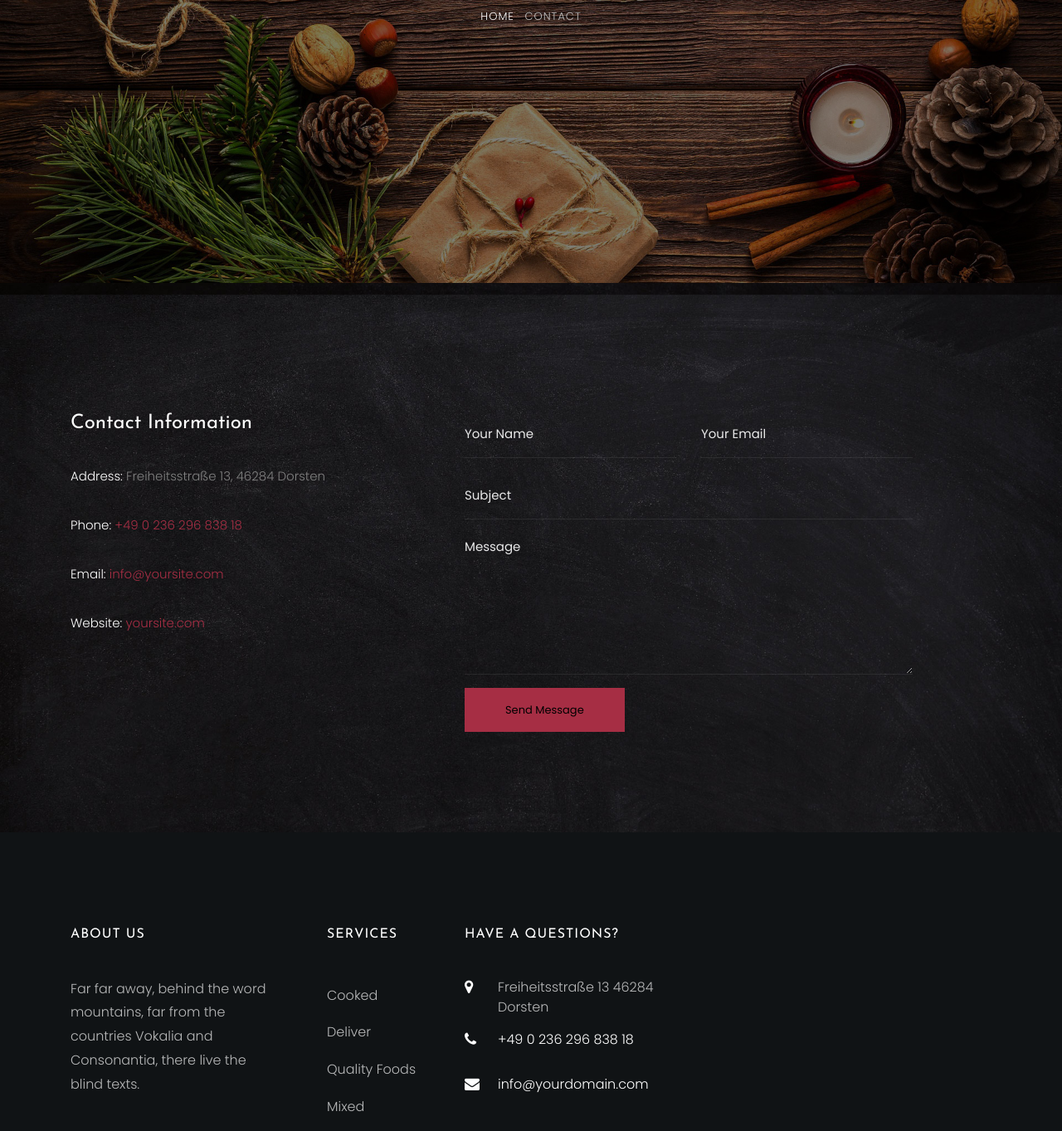
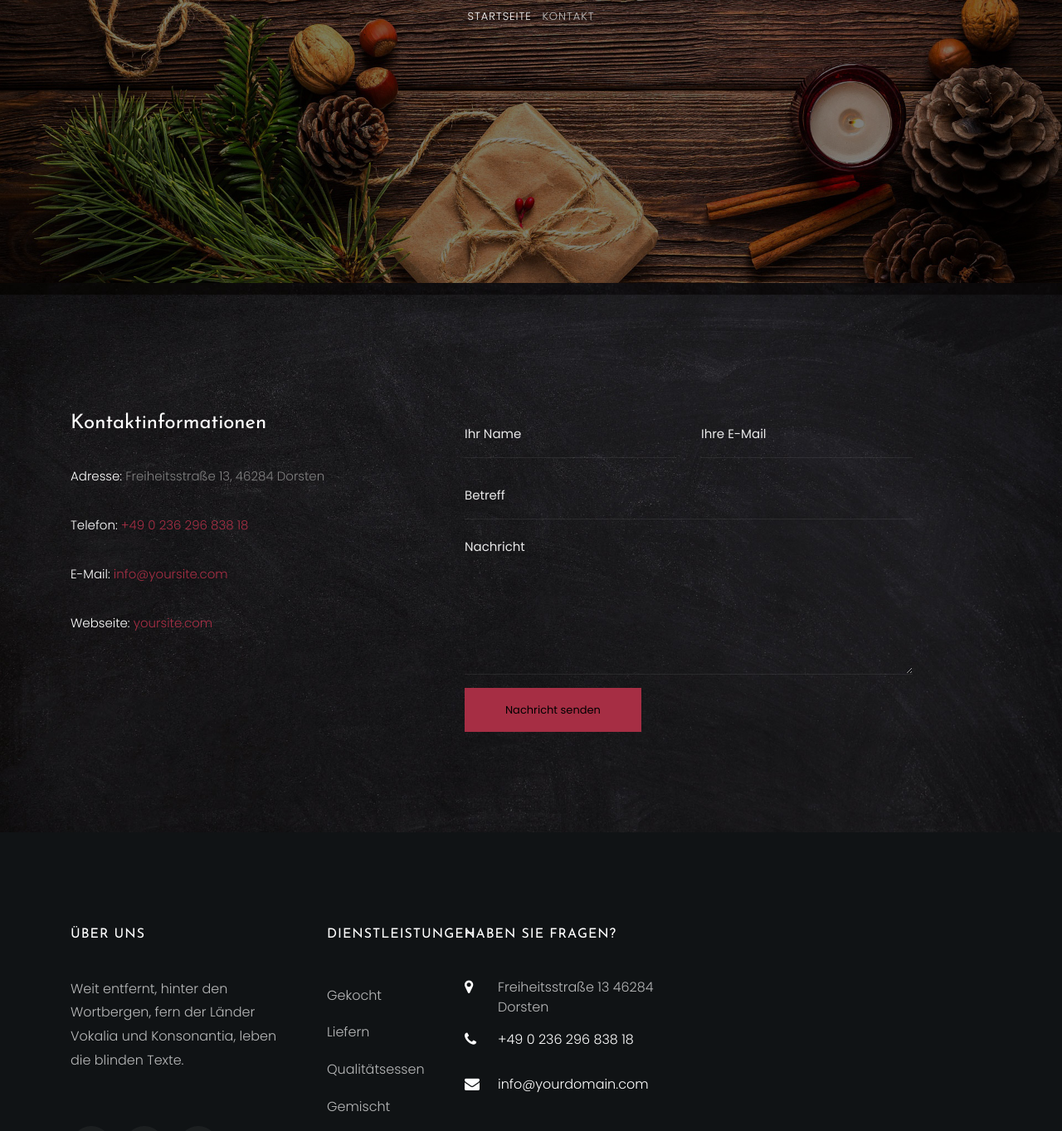
Before and after one commit to samsoneyc/pizza-Anatolia, a plain HTML site: page contact.html in a window 1280 px wide. Shown: the part 498-1861 px from the top of the page at 83% size. Drawn offline with Linux system fonts and the light colour scheme; some packages are replaced by stand-ins of ours; no server answers; files whose address does not match are found by name.

Commit message:
modified

```diff
--- a/contact.html
+++ b/contact.html
@@ -1,5 +1,5 @@
 <!DOCTYPE html>
-<html lang="en">
+<html lang="de">
   <head>
     <title>Pizza Anatolia</title>
     <meta charset="utf-8">
@@ -32,16 +32,16 @@
   	<nav class="navbar navbar-expand-lg navbar-dark ftco_navbar bg-dark ftco-navbar-light" id="ftco-navbar">
 	    <div class="container">
 	      <a class="navbar-brand" href="index.html"><span class="flaticon-pizza-1 mr-1"></span>Pizza<br><small>Anatolia</small></a>
-	      <button class="navbar-toggler" type="button" data-toggle="collapse" data-target="#ftco-nav" aria-controls="ftco-nav" aria-expanded="false" aria-label="Toggle navigation">
-	        <span class="oi oi-menu"></span> Menu
+	      <button class="navbar-toggler" type="button" data-toggle="collapse" data-target="#ftco-nav" aria-controls="ftco-nav" aria-expanded="false" aria-label="Navigation umschalten">
+	        <span class="oi oi-menu"></span> Menü
 	      </button>
 	      <div class="collapse navbar-collapse" id="ftco-nav">
 	        <ul class="navbar-nav ml-auto">
-	          <li class="nav-item"><a href="index.html" class="nav-link">Home</a></li>
-	          <li class="nav-item"><a href="menu.html" class="nav-link">Menu</a></li>
+	          <li class="nav-item"><a href="index.html" class="nav-link">Startseite</a></li>
+	          <li class="nav-item"><a href="menu.html" class="nav-link">Speisekarte</a></li>
 
-	          <li class="nav-item"><a href="about.html" class="nav-link">About</a></li>
-	          <li class="nav-item active"><a href="contact.html" class="nav-link">Contact</a></li>
+
+	          <li class="nav-item active"><a href="contact.html" class="nav-link">Kontakt</a></li>
 	        </ul>
 	      </div>
 		  </div>
@@ -56,8 +56,8 @@
           <div class="row slider-text justify-content-center align-items-center">
 
             <div class="col-md-7 col-sm-12 text-center ftco-animate">
-            	<h1 class="mb-3 mt-5 bread">Contact Us</h1>
-	            <p class="breadcrumbs"><span class="mr-2"><a href="index.html">Home</a></span> <span>Contact</span></p>
+            	<h1 class="mb-3 mt-5 bread">Kontaktieren Sie uns</h1>
+	            <p class="breadcrumbs"><span class="mr-2"><a href="index.html">Startseite</a></span> <span>Kontakt</span></p>
             </div>
 
           </div>
@@ -71,19 +71,19 @@
 					<div class="col-md-4 contact-info ftco-animate">
 						<div class="row">
 							<div class="col-md-12 mb-4">
-	              <h2 class="h4">Contact Information</h2>
+	              <h2 class="h4">Kontaktinformationen</h2>
 	            </div>
 	            <div class="col-md-12 mb-3">
-	              <p><span>Address:</span> Freiheitsstraße 13, 46284 Dorsten</p>
+	              <p><span>Adresse:</span> Freiheitsstraße 13, 46284 Dorsten</p>
 	            </div>
 	            <div class="col-md-12 mb-3">
-	              <p><span>Phone:</span> <a href="tel://1234567920">+49 0 236 296 838 18</a></p>
+	              <p><span>Telefon:</span> <a href="tel://1234567920">+49 0 236 296 838 18</a></p>
 	            </div>
 	            <div class="col-md-12 mb-3">
-	              <p><span>Email:</span> <a href="mailto:info@yoursite.com">info@yoursite.com</a></p>
+	              <p><span>E-Mail:</span> <a href="mailto:info@yoursite.com">info@yoursite.com</a></p>
 	            </div>
 	            <div class="col-md-12 mb-3">
-	              <p><span>Website:</span> <a href="#">yoursite.com</a></p>
+	              <p><span>Webseite:</span> <a href="#">yoursite.com</a></p>
 	            </div>
 						</div>
 					</div>
@@ -93,23 +93,23 @@
             	<div class="row">
             		<div class="col-md-6">
 	                <div class="form-group">
-	                  <input type="text" class="form-control" placeholder="Your Name">
+	                  <input type="text" class="form-control" placeholder="Ihr Name">
 	                </div>
                 </div>
                 <div class="col-md-6">
 	                <div class="form-group">
-	                  <input type="text" class="form-control" placeholder="Your Email">
+	                  <input type="text" class="form-control" placeholder="Ihre E-Mail">
 	                </div>
 	                </div>
               </div>
               <div class="form-group">
-                <input type="text" class="form-control" placeholder="Subject">
+                <input type="text" class="form-control" placeholder="Betreff">
               </div>
               <div class="form-group">
-                <textarea name="" id="" cols="30" rows="7" class="form-control" placeholder="Message"></textarea>
+                <textarea name="" id="" cols="30" rows="7" class="form-control" placeholder="Nachricht"></textarea>
               </div>
               <div class="form-group">
-                <input type="submit" value="Send Message" class="btn btn-primary py-3 px-5">
+                <input type="submit" value="Nachricht senden" class="btn btn-primary py-3 px-5">
               </div>
             </form>
           </div>
@@ -126,8 +126,8 @@
         <div class="row mb-5">
           <div class="col-lg-3 col-md-6 mb-5 mb-md-5">
             <div class="ftco-footer-widget mb-4">
-              <h2 class="ftco-heading-2">About Us</h2>
-              <p>Far far away, behind the word mountains, far from the countries Vokalia and Consonantia, there live the blind texts.</p>
+              <h2 class="ftco-heading-2">Über uns</h2>
+              <p>Weit entfernt, hinter den Wortbergen, fern der Länder Vokalia und Konsonantia, leben die blinden Texte.</p>
               <ul class="ftco-footer-social list-unstyled float-md-left float-lft mt-5">
                 <li class="ftco-animate"><a href="#"><span class="icon-twitter"></span></a></li>
                 <li class="ftco-animate"><a href="#"><span class="icon-facebook"></span></a></li>
@@ -138,18 +138,18 @@
 
           <div class="col-lg-2 col-md-6 mb-5 mb-md-5">
              <div class="ftco-footer-widget mb-4 ml-md-4">
-              <h2 class="ftco-heading-2">Services</h2>
+              <h2 class="ftco-heading-2">Dienstleistungen</h2>
               <ul class="list-unstyled">
-                <li><a href="#" class="py-2 d-block">Cooked</a></li>
-                <li><a href="#" class="py-2 d-block">Deliver</a></li>
-                <li><a href="#" class="py-2 d-block">Quality Foods</a></li>
-                <li><a href="#" class="py-2 d-block">Mixed</a></li>
+                <li><a href="#" class="py-2 d-block">Gekocht</a></li>
+                <li><a href="#" class="py-2 d-block">Liefern</a></li>
+                <li><a href="#" class="py-2 d-block">Qualitätsessen</a></li>
+                <li><a href="#" class="py-2 d-block">Gemischt</a></li>
               </ul>
             </div>
           </div>
           <div class="col-lg-3 col-md-6 mb-5 mb-md-5">
             <div class="ftco-footer-widget mb-4">
-            	<h2 class="ftco-heading-2">Have a Questions?</h2>
+            	<h2 class="ftco-heading-2">Haben Sie Fragen?</h2>
             	<div class="block-23 mb-3">
 	              <ul>
 	                <li><span class="icon icon-map-marker"></span><span class="text">Freiheitsstraße 13
@@ -165,7 +165,7 @@
           <div class="col-md-12 text-center">
 
                         <p><!-- Link back to Colorlib can't be removed. Template is licensed under CC BY 3.0. -->
-  Copyright &copy;<script>document.write(new Date().getFullYear());</script> All rights reserved | This Website is made <i class="icon-heart" aria-hidden="true"></i> by <a href="https://mahipal.tech" target="_blank">Mahipal</a>
+  Urheberrecht &copy;<script>document.write(new Date().getFullYear());</script> Alle Rechte vorbehalten | Diese Webseite wurde mit <i class="icon-heart" aria-hidden="true"></i> von <a href="https://mahipal.tech" target="_blank">Mahipal</a> erstellt
   <!-- Link back to Colorlib can't be removed. Template is licensed under CC BY 3.0. --></p>
           </div>
         </div>
@@ -192,7 +192,7 @@
   <script src="js/bootstrap-datepicker.js"></script>
   <script src="js/jquery.timepicker.min.js"></script>
   <script src="js/scrollax.min.js"></script>
-  <script src="https://maps.googleapis.com/maps/api/js?key=AIzaSyBVWaKrjvy3MaE7SQ74_uJiULgl1JY0H2s&sensor=false"></script>
+  <script src="https://maps.googleapis.com/maps/api/js?key=AIzaSyA84dUpnaF97vwZr4q70EsFDvrpIxs9JYc&sensor=false"></script>
   <script src="js/google-map.js"></script>
   <script src="js/main.js"></script>
 
```
Also changed, not shown: index.html (+8 -6 lines), menu.html (+15 -14 lines).
